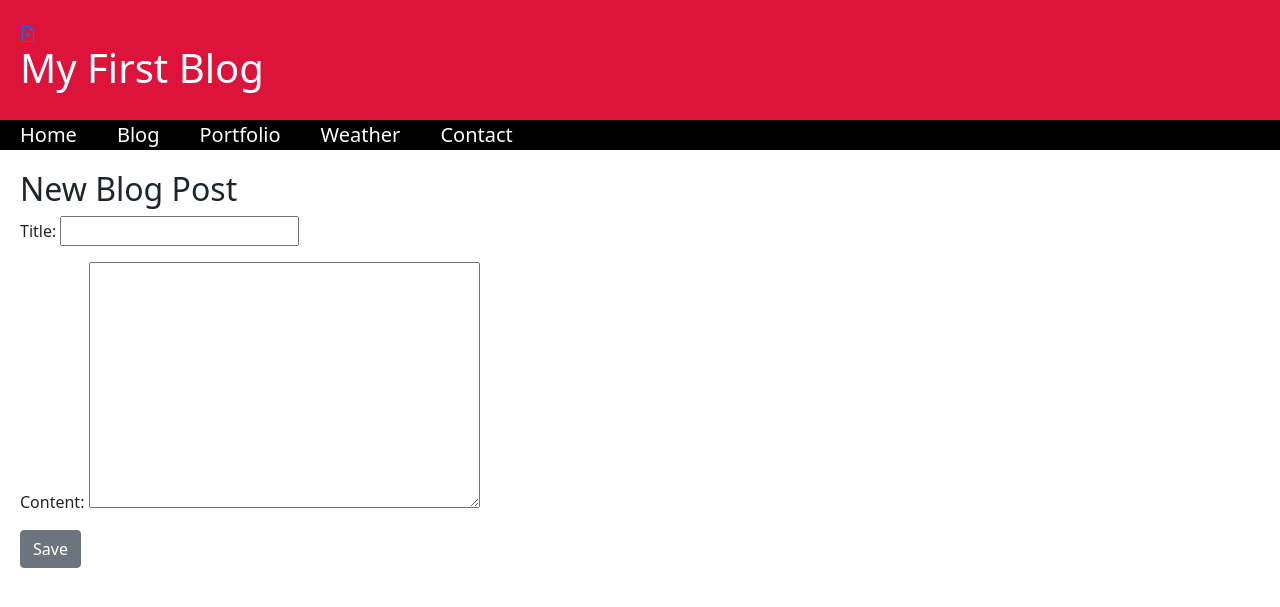
After one commit to ganeshrohit/My-Personal-Website, a Django app: page /post/new/ in a window 1280 px wide. The commit adds this page. Shown: the top 607 px of the page. Run offline with Django 3.2, Linux system fonts and the light colour scheme.

Commit message:
added the creation of a new post feature and editing the post feature

```diff
--- /dev/null
+++ b/blog/forms.py
@@ -0,0 +1,8 @@
+from django import forms
+from .models import Post
+
+class PostForm(forms.ModelForm):
+
+    class Meta:
+        model = Post
+        fields = ('title', 'content',)
--- a/blog/templates/blog/base.html
+++ b/blog/templates/blog/base.html
@@ -13,6 +13,9 @@
         <main>
             <div class="heading">
                 <heade style="color: white;">
+                    <a href="{% url 'post_new' %}" class="top-menu">
+                        {% include './icons/file-earmark-plus.svg' %}
+                    </a>
                     <h1><a style="text-decoration: none; color: white;" href="/">My First Blog</a></h1>
                 </header>
             </div>
--- a/blog/templates/blog/detailed_post.html
+++ b/blog/templates/blog/detailed_post.html
@@ -1,6 +1,11 @@
 {% extends 'blog/base.html' %}
 
 {% block content %}
+    <aside class="actions">
+        <a class="btn btn-secondary" href="{% url 'post_edit' pk=post.pk %}">
+        {% include './icons/pencil-fill.svg' %}
+        </a>
+    </aside>
     <h2>{{post.title}}</h2>
     <time>Published on : {{ post.published_date }}</time>
     <hr>
--- /dev/null
+++ b/blog/templates/blog/post_edit.html
@@ -0,0 +1,9 @@
+{% extends 'blog/base.html' %}
+
+{% block content %}
+    <h2>New Blog Post</h2>
+    <form method="POST" class="post-fomr">{% csrf_token %}
+        {{ form.as_p }}
+        <button type="submit" class="save btn btn-secondary">Save</button>
+    </form>
+{% endblock %}
--- a/blog/urls.py
+++ b/blog/urls.py
@@ -4,4 +4,6 @@ from . import views
 urlpatterns = [
     path('', views.post_list, name = 'post_list'),
     path('post/<int:pk>/', views.detailed_post, name = 'detailed_post'),
+    path('post/new/', views.post_new, name='post_new'),
+    path('post/<int:pk>/edit/', views.post_edit, name='post_edit'),
 ]
--- a/blog/views.py
+++ b/blog/views.py
@@ -1,6 +1,8 @@
 from django.shortcuts import render, get_object_or_404
 from .models import Post
 from django.utils import timezone
+from .forms import PostForm
+from django.shortcuts import redirect
 
 # Create your views here.
 
@@ -11,3 +13,30 @@ def post_list(request):
 def detailed_post(request, pk):
     post = get_object_or_404(Post, pk=pk)
     return render(request, 'blog/detailed_post.html', {'post': post})
+
+def post_new(request):
+    if request.method == "POST":
+        form = PostForm(request.POST)
+        if form.is_valid():
+            post = form.save(commit=False)
+            post.author = request.user
+            post.published_date = timezone.now()
+            post.save()
+            return redirect('detailed_post', pk=post.pk)
+    else:
+        form = PostForm()
+    return render(request, 'blog/post_edit.html', {'form': form})
+
+def post_edit(request, pk):
+    post = get_object_or_404(Post, pk=pk)
+    if request.method == "POST":
+        form = PostForm(request.POST, instance=post)
+        if form.is_valid():
+            post = form.save(commit=False)
+            post.author = request.user
+            post.published_date = timezone.now()
+            post.save()
+            return redirect('detailed_post', pk=post.pk)
+    else:
+        form = PostForm(instance=post)
+    return render(request, 'blog/post_edit.html', {'form': form})
```
Also changed, not shown: blog/templates/blog/icons/file-earmark-plus.svg (added), blog/templates/blog/icons/pencil-fill.svg (added).
